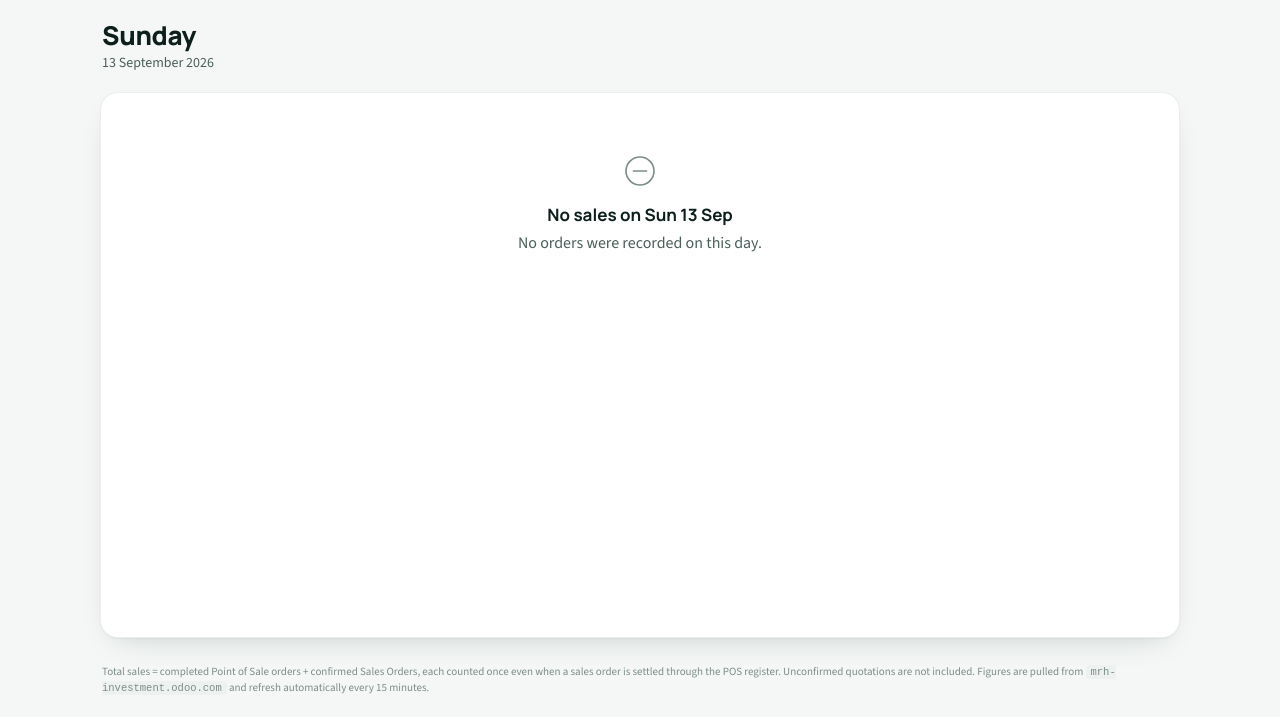
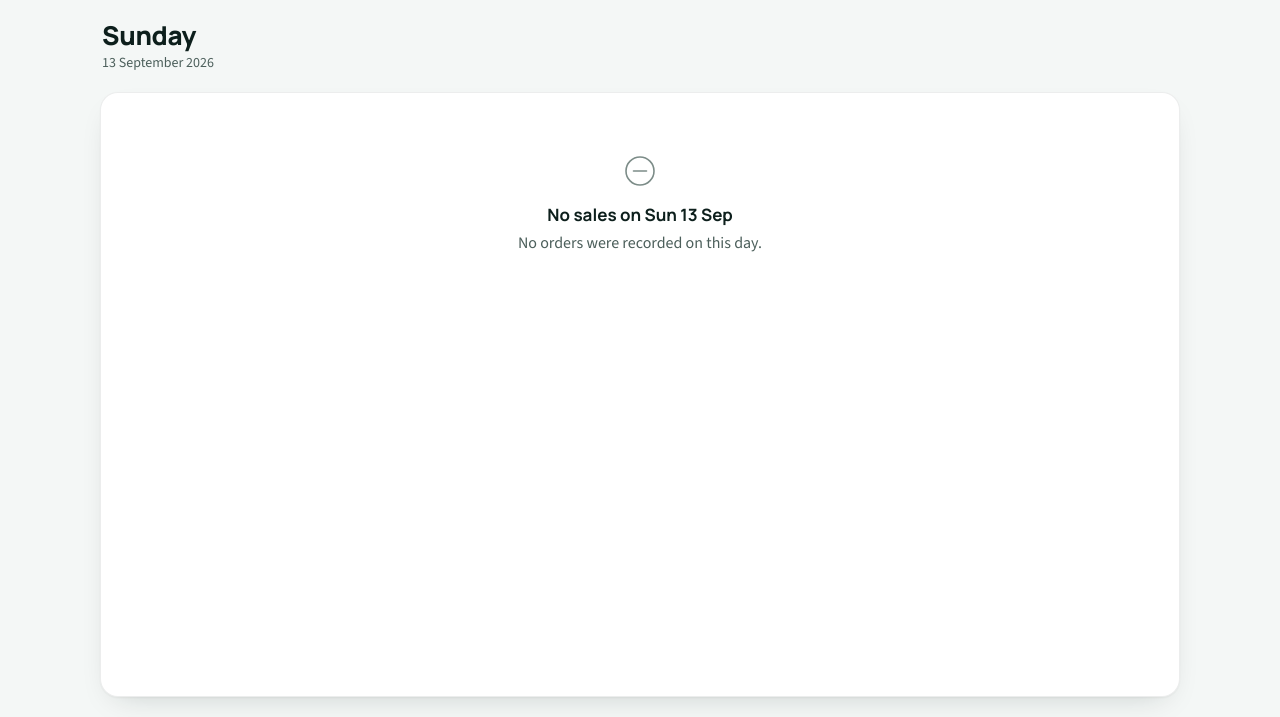
Before and after one commit to yuki-uthman/ike-sales, a plain HTML site: page index.html in a window 1280 px wide. Shown: the part 83-800 px from the top of the page. Drawn offline with nearby package versions, Linux system fonts and the light colour scheme.

Commit message:
style: remove the methodology footer text
Co-Authored-By: Claude Sonnet 5 <noreply@anthropic.com>
Claude-Session: https://claude.ai/code/session_018n7VmvQpk1WbrYXuHSXfFL

```diff
--- a/index.html
+++ b/index.html
@@ -90,9 +90,6 @@
 
   .state-msg { margin: auto; max-width: 420px; text-align: center; color: var(--ink2); font-size: 14.5px; padding: 24px; }
 
-  footer { flex: 0 0 auto; font-size: 11px; color: var(--ink3); line-height: 1.5; padding: 6px 2px 0; }
-  footer code { background: var(--muted); padding: 1px 5px; border-radius: 4px; font-size: 10.5px; }
-
   @keyframes rise-a { from { opacity: 0; transform: translateY(10px); } to { opacity: 1; transform: none; } }
   @keyframes rise-b { from { opacity: 0; transform: translateY(10px); } to { opacity: 1; transform: none; } }
   @keyframes slide-older-a { from { opacity: 0; transform: translateX(-28px); } to { opacity: 1; transform: none; } }
@@ -149,12 +146,6 @@
     <div class="main" id="main">
       <div class="content" id="content"></div>
     </div>
-
-    <footer>
-      Total sales = completed Point of Sale orders + confirmed Sales Orders, each counted once even when a sales order
-      is settled through the POS register. Unconfirmed quotations are not included. Figures are pulled from
-      <code>mrh-investment.odoo.com</code> and refresh automatically every 15 minutes.
-    </footer>
   </div>
 </div>
 
```
